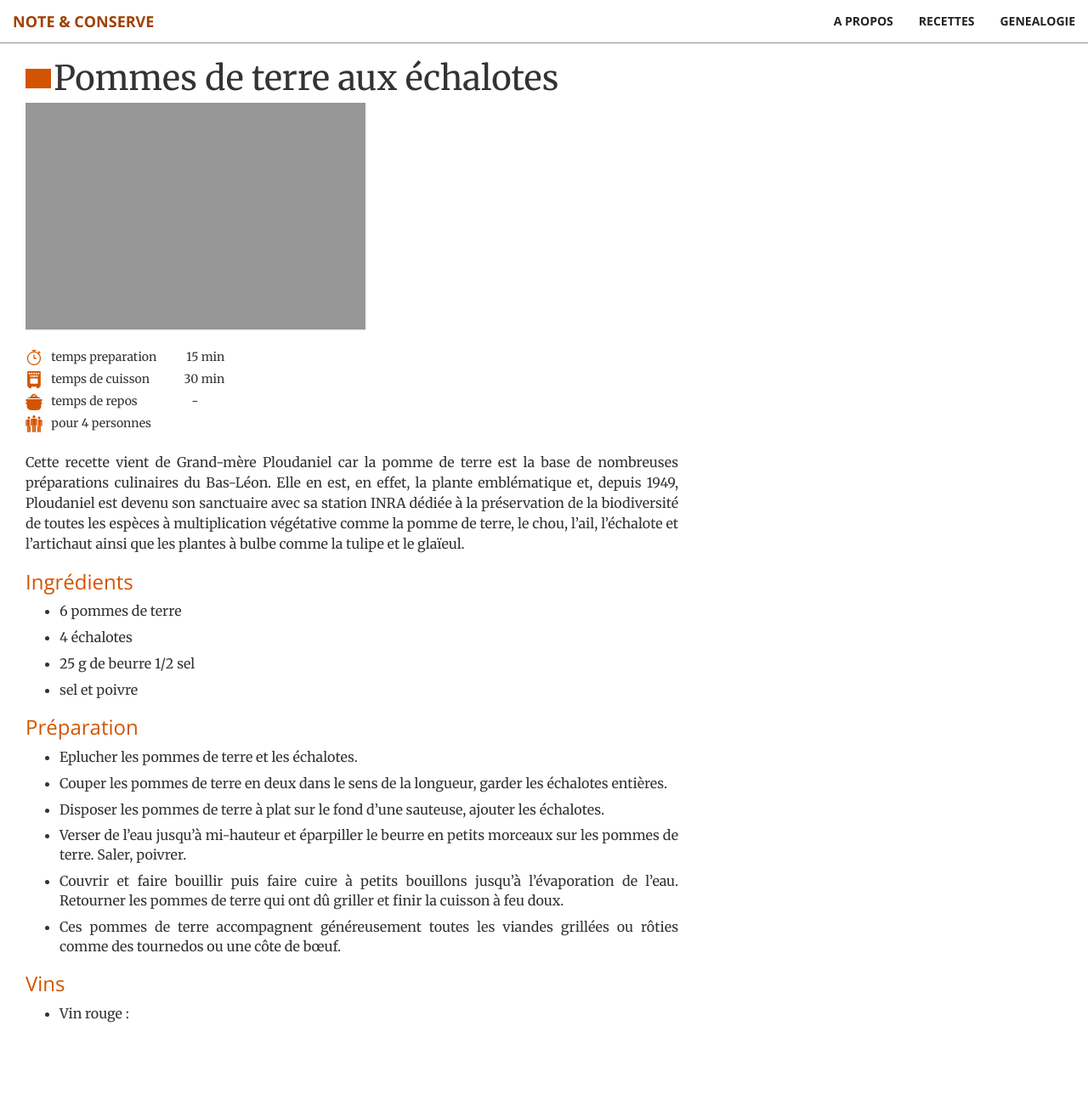
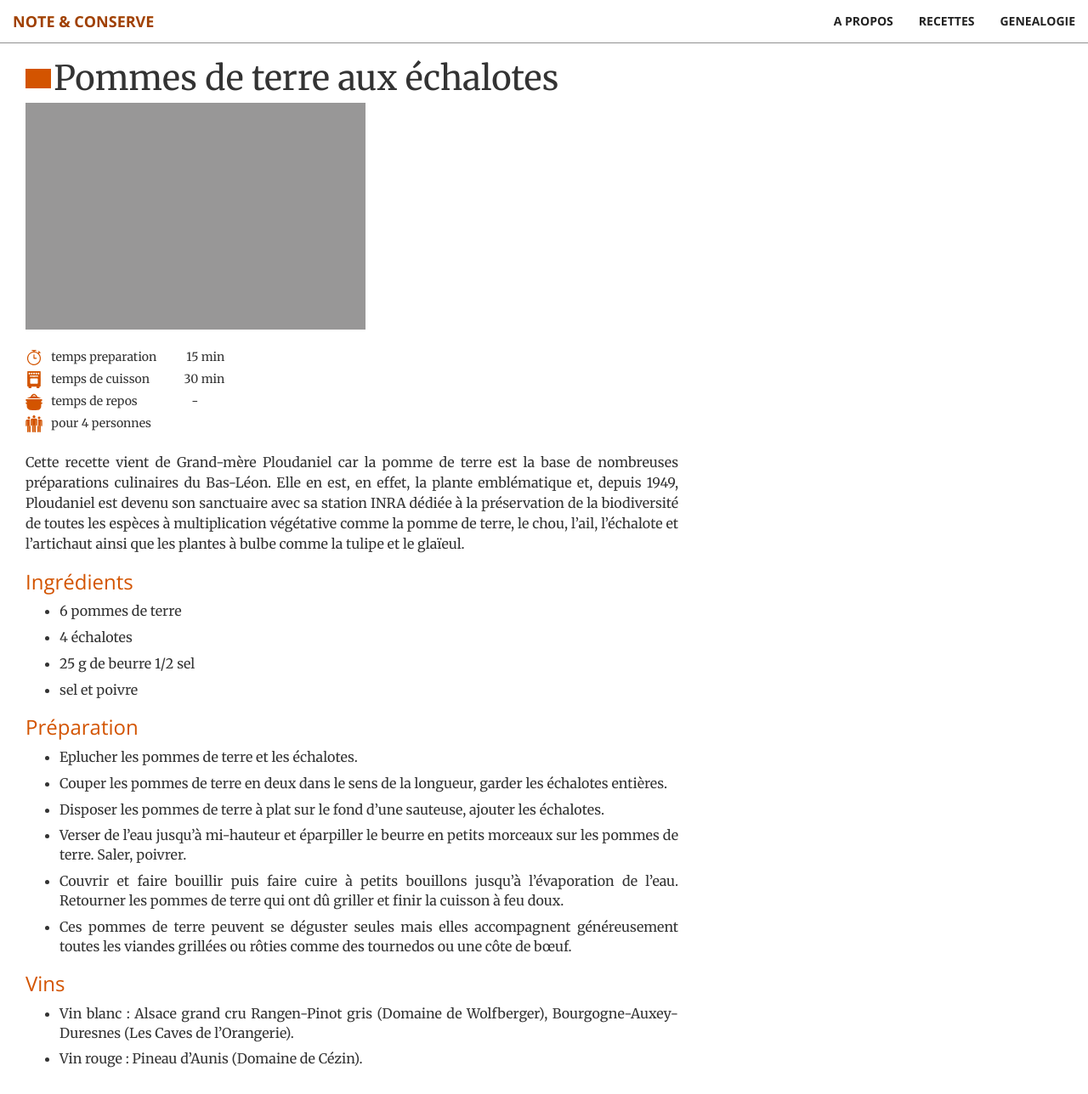
Before and after one commit to brignogan/brignogan.github.io, a Jekyll site: the page built from _posts/2020-04-20-pommes-de-terre-echalotes.md, in a window 1280 px wide and 1288 px high. Shown: the whole window at 85% size. Built offline with Jekyll 4.4.1, drawn with Linux system fonts in a browser that asks for light colours; grey boxes are pictures that could not be loaded.

Commit message:
Update 2020-04-20-pommes-de-terre-echalotes.md
corrections

```diff
--- a/_posts/2020-04-20-pommes-de-terre-echalotes.md
+++ b/_posts/2020-04-20-pommes-de-terre-echalotes.md
@@ -23,7 +23,8 @@ Cette recette vient de Grand-mère Ploudaniel car la pomme de terre est la base
 * Disposer les pommes de terre à plat sur le fond d’une sauteuse, ajouter les échalotes.
 * Verser de l’eau jusqu’à mi-hauteur et éparpiller le beurre en petits morceaux sur les pommes de terre. Saler, poivrer.
 * Couvrir et faire bouillir puis faire cuire à petits bouillons jusqu’à l’évaporation de l’eau. Retourner les pommes de terre qui ont dû griller et finir la cuisson à feu doux.
-* Ces pommes de terre accompagnent généreusement toutes les viandes grillées ou rôties comme des tournedos ou une côte de bœuf.
+* Ces pommes de terre peuvent se déguster seules mais elles accompagnent généreusement toutes les viandes grillées ou rôties comme des tournedos ou une côte de bœuf.
 
 ### Vins
-* Vin rouge :
+* Vin blanc : Alsace grand cru Rangen-Pinot gris (Domaine de Wolfberger), Bourgogne-Auxey-Duresnes (Les Caves de l'Orangerie).
+* Vin rouge : Pineau d'Aunis (Domaine de Cézin).
```
